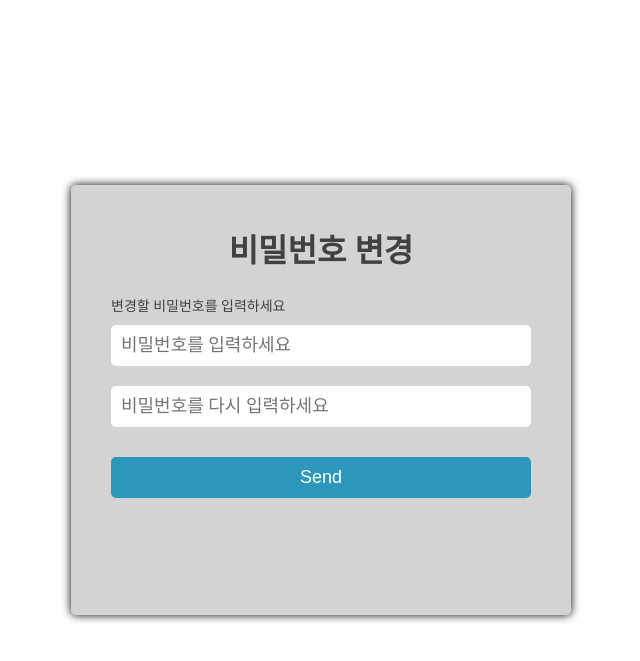
After one commit to IbwaProject/SharpToon, a Flask app: page /changePW in a window 1280 px wide. The commit adds this page. Shown: the top 661 px of the page, without its empty margins (319-959 px from the left). Run offline with Flask 2, Linux system fonts and the light colour scheme; some libraries are stand-ins or nearby versions.

Commit message:
비밀번호 변경 및 설정 페이지 연결

```diff
--- a/app.py
+++ b/app.py
@@ -27,6 +27,10 @@ def main():
    userid = session.get('userid', None)
    username = session.get('username')
    return render_template('main.html', userid=userid, username=username)
+
+@app.route('/changePW')
+def changePW() :
+   return render_template('changePW.html')
 
 @app.route('/forgotPW')
 def forgotPW():
--- a/templates/Settings.html
+++ b/templates/Settings.html
@@ -13,8 +13,8 @@
 		<div class="whole">
 			<div class="setting-account">
 				<div class="setting-title">계정</div> <br>
-				<div class="setting-content" onclick="location.href='#.html'">프로필 수정</div> <hr width="100%">
-				<div class="setting-content" onclick="location.href='#.html'">비밀번호 변경</div> <hr width="100%">
+				<div class="setting-content" onClick="location.href='/ViewProfile'">프로필 수정</div> <hr width="100%">
+				<div class="setting-content" onClick="location.href='/changePW'">비밀번호 변경</div> <hr width="100%">
 				<div class="setting-content" onclick="location.href='#.html'">연결된 계정</div> <hr width="100%">
 				<div class="setting-content" onclick="location.href='#.html'">알림설정</div> <hr width="100%">
 			</div>
--- /dev/null
+++ b/templates/changePW.html
@@ -0,0 +1,30 @@
+<!DOCTYPE html>
+<html>
+<head>
+	<meta charset="utf-8">
+	<meta name="viewport" content="width=device-width, initial-scale=1">
+	<link href="../static/css/pwStyle.css" rel="stylesheet">
+	<title>비밀번호 변경</title>
+</head>
+
+<body>
+	<div class="form-box">
+		<div class="header-text">
+			비밀번호 변경
+		</div>
+	<span>
+      변경할 비밀번호를 입력하세요<br>
+    </span>
+    <input placeholder="비밀번호를 입력하세요" type="text" id="password">
+    <input placeholder="비밀번호를 다시 입력하세요" type="text" id="re_password">
+    <button onclick="sendBtn()" id="send">Send</button>
+	</div>
+</body>
+</html>
+
+<script>
+function sendBtn(){
+	var password = document.getElementById("password").value;
+
+}
+</script>
--- a/templates/main.html
+++ b/templates/main.html
@@ -148,6 +148,7 @@
                 <div class="btn">
                     {%if userid%}
                     <a href="/ViewProfile">프로필</a>
+                    <a href="/Settings">설정</a>
                     <a href="/logout">로그아웃</a>
                     {%else%}
                     <button class="button" onClick="location.href='/login'">Login</button>
```
